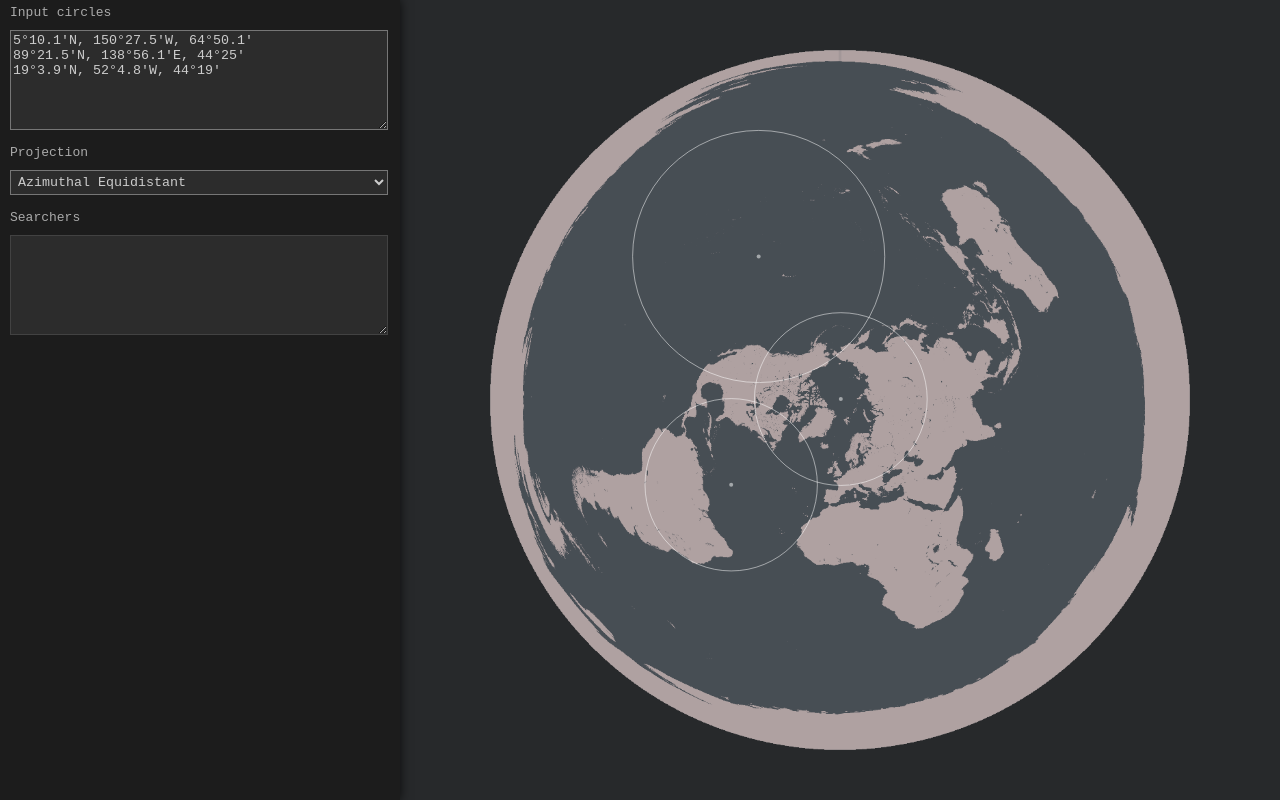
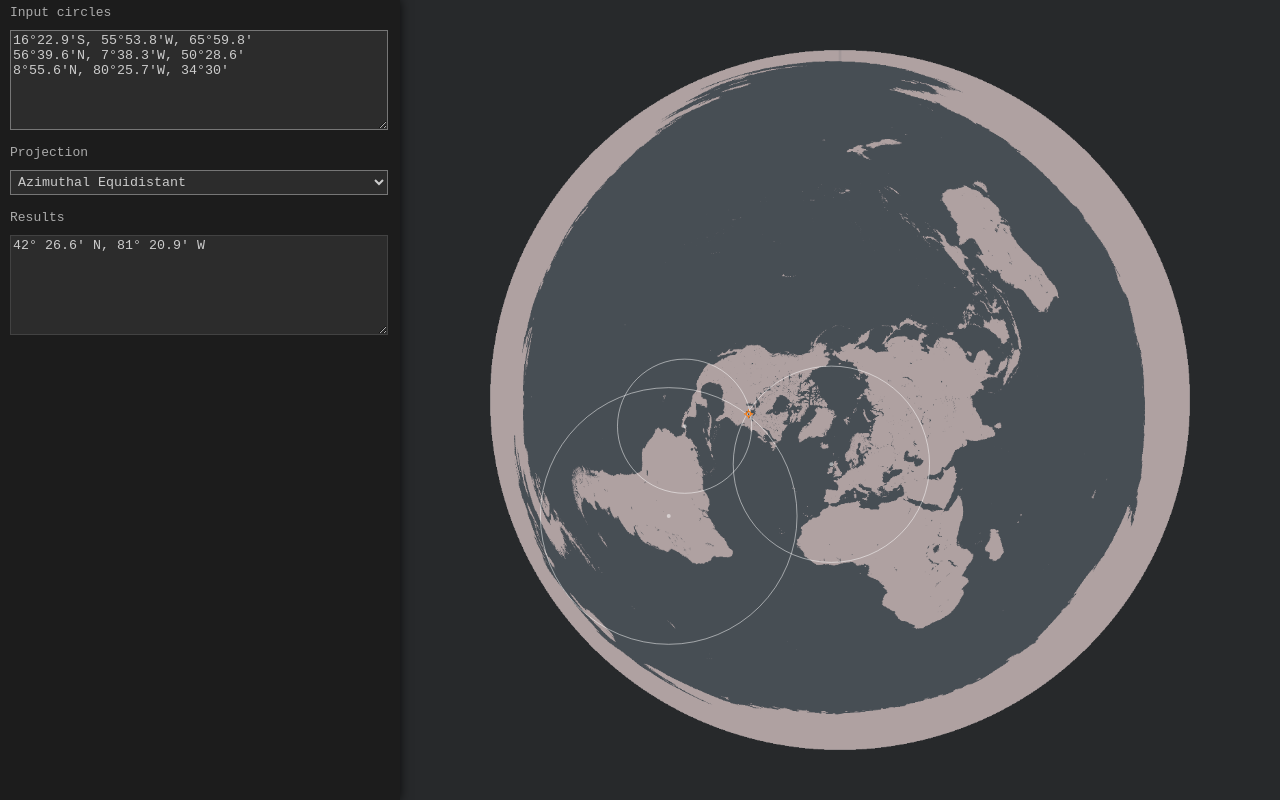
Before and after one commit to onlinebacon/flat-trilaterator, a plain HTML site: page index.html in a window 1280 px wide. Drawn offline with Linux system fonts and the light colour scheme.

Commit message:
Instantaneous results

```diff
--- a/index.html
+++ b/index.html
@@ -19,9 +19,9 @@
 				</div>
 			</div>
 			<div class="field">
-				<div class="field-title">Searchers</div>
+				<div class="field-title">Results</div>
 				<div class="field-content">
-					<textarea id="searchers" disabled></textarea>
+					<textarea id="results" disabled></textarea>
 				</div>
 			</div>
 		</div>
--- a/js/main.js
+++ b/js/main.js
@@ -9,7 +9,7 @@ const divCanvas = document.querySelector('.canvas');
 const mapSelect = document.querySelector('#map');
 const canvas = document.createElement('canvas');
 const circlesInput = document.querySelector('#circles');
-const searchersOutput = document.querySelector('#searchers');
+const resultOutput = document.querySelector('#results');
 const ctx = canvas.getContext('2d');
 divCanvas.appendChild(canvas);
 
@@ -17,6 +17,8 @@ let [ projection ] = projections;
 let searchers = [];
 let circles = [];
 let centralizer = new Centralizer({});
+let circleColor = 'rgba(255, 255, 255, 0.5)';
+let searcherColor = '#f70';
 
 projections.forEach((projection, i) => {
 	mapSelect.innerHTML += `<option value="${i}">${projection.name}</option>`
@@ -41,8 +43,8 @@ const drawCircle = (circle) => {
 	const normal = projection.toNormal(circle.coord);
 	const [ x, y ] = centralizer.projectNormal(normal);
 	const radius = circle.radius/projection.radianScale*centralizer.height;
-	drawSpot(x, y, 'rgba(255, 255, 255, 0.5)');
-	ctx.strokeStyle = 'rgba(255, 255, 255, 0.5)';
+	drawSpot(x, y, circleColor);
+	ctx.strokeStyle = circleColor;
 	ctx.beginPath();
 	ctx.arc(x, y, radius, 0, Math.PI*2);
 	ctx.stroke();
@@ -52,7 +54,7 @@ const drawSearcher = (searcher) => {
 	const space = 1.5;
 	const len = 3;
 	const [ x, y ] = centralizer.projectNormal(searcher.normal);
-	ctx.strokeStyle = '#fc2';
+	ctx.strokeStyle = searcher.test ? '#f00' : searcherColor;
 	ctx.beginPath();
 	ctx.arc(x, y, space + len/3, 0, Math.PI*2);
 	ctx.moveTo(x - space - len, y);
@@ -84,11 +86,61 @@ const render = async () => {
 const updateCircles = () => {
 	const lines = circlesInput.value.split(/\n/).filter(line => line.trim());
 	circles = lines.map(parseCircle);
-	clearSearchers();
 };
 
 const addSearcher = (searcher) => {
 	searchers.push(searcher);
+};
+
+const iterateSearchers = () => {
+	for (let searcher of searchers) {
+		let { active } = searcher;
+		if (active) searcher.tryImprovements();
+		if (active && !searcher.active) {
+			console.log('done', searcher.iterations);
+		}
+	}
+};
+
+const forceFind = () => {
+	const { length } = searchers;
+	for (let i=0; i<1500; +i) {
+		let active = 0;
+		for (let j=0; j<length; ++j) {
+			const searcher = searchers[j];
+			if (searcher.active === false) continue;
+			searcher.tryImprovements();
+			active |= searcher.active;
+		}
+		if (!active) break;
+	}
+};
+
+const mergeDuplicatedResults = () => {
+	const minDist = 1e-6;
+	const result = searchers.slice(0, 1);
+	for (let i=1; i<searchers.length; ++i) {
+		let add = true;
+		const a = searchers[i];
+		for (let j=0; j<result.length; ++j) {
+			const b = searchers[j];
+			const dist = a.distanceTo(b);
+			if (dist < minDist) {
+				add = false;
+				break;
+			}
+		}
+		if (add) {
+			result.push(a);
+		}
+	}
+	searchers.length = 0;
+	searchers.push(...result);
+};
+
+const runSearchers = () => {
+	forceFind();
+	mergeDuplicatedResults();
 };
 
 const clearSearchers = () => {
@@ -103,28 +155,40 @@ const updateSearchersOutput = () => {
 		text += stringifyAngles(lat, 'N', 'S');
 		text += ', ' + stringifyAngles(lon, 'E', 'W') + '\n';
 	});
-	if (text !== searchersOutput.value) {
-		searchersOutput.value = text;
+	if (text !== resultOutput.value) {
+		resultOutput.value = text;
 	}
 };
 
+const resetSearchers = () => {
+	clearSearchers();
+	const nDivs = 4;
+	for (let i=0; i<nDivs; ++i) {
+		const x = (i + 0.5)/nDivs;
+		for (let j=0; j<nDivs; ++j) {
+			const y = (j + 0.5)/nDivs;
+			addSearcher(new Searcher({
+				projection,
+				circles,
+				normal: [ x, y ],
+			}));
+		}
+	}
+	forceFind();
+	mergeDuplicatedResults();
+	updateSearchersOutput();
+};
+
 circlesInput.value = `
-5°10.1'N, 150°27.5'W, 64°50.1'
-89°21.5'N, 138°56.1'E, 44°25'
-19°3.9'N, 52°4.8'W, 44°19'
+16°22.9'S, 55°53.8'W, 65°59.8'
+56°39.6'N, 7°38.3'W, 50°28.6'
+8°55.6'N, 80°25.7'W, 34°30'
 `.split('\n').filter(line => line.trim()).join('\n');
 
 updateCircles();
+resetSearchers();
 adjustCanvasSize();
 render();
-
-setInterval(() => {
-	searchers.forEach((searcher) => {
-		searcher.tryImprovements();
-	});
-	updateSearchersOutput();
-	render();
-}, 0);
 
 window.addEventListener('resize', () => {
 	adjustCanvasSize();
@@ -136,22 +200,15 @@ canvas.addEventListener('mousedown', (e) => {
 	e.stopPropagation();
 });
 
-canvas.addEventListener('dblclick', (e) => {
-	const x = e.offsetX;
-	const y = e.offsetY;
-	const normal = centralizer.getNormal([ x, y ]);
-	const searcher = new Searcher({ projection, circles, normal });
-	addSearcher(searcher);
-	render();
-});
-
 mapSelect.addEventListener('input', () => {
 	const index = mapSelect.value;
 	projection = projections[index];
-	clearSearchers();
+	resetSearchers();
 	render();
 });
 
 circlesInput.addEventListener('input', () => {
 	updateCircles();
+	resetSearchers();
+	render();
 });
```
